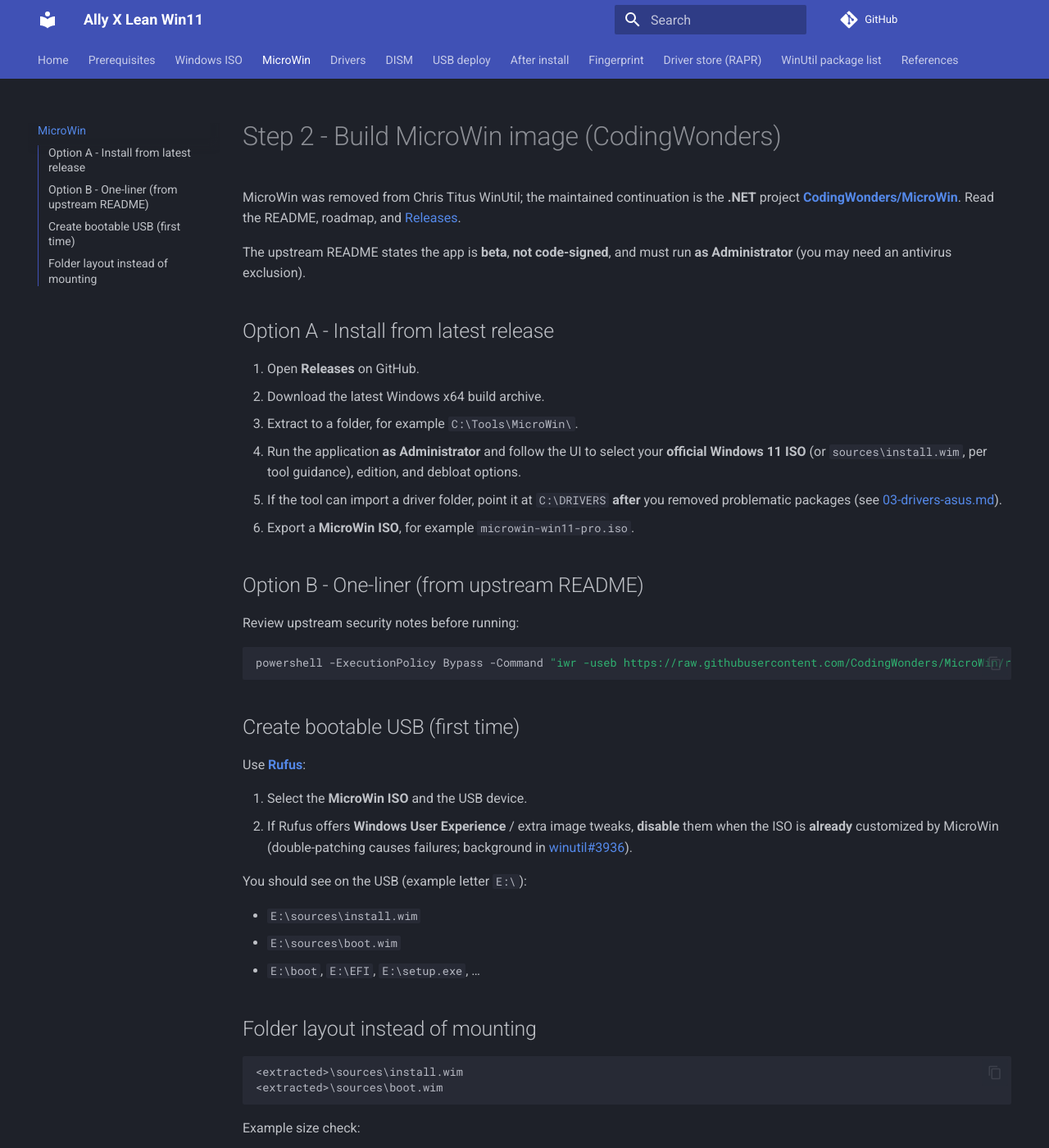
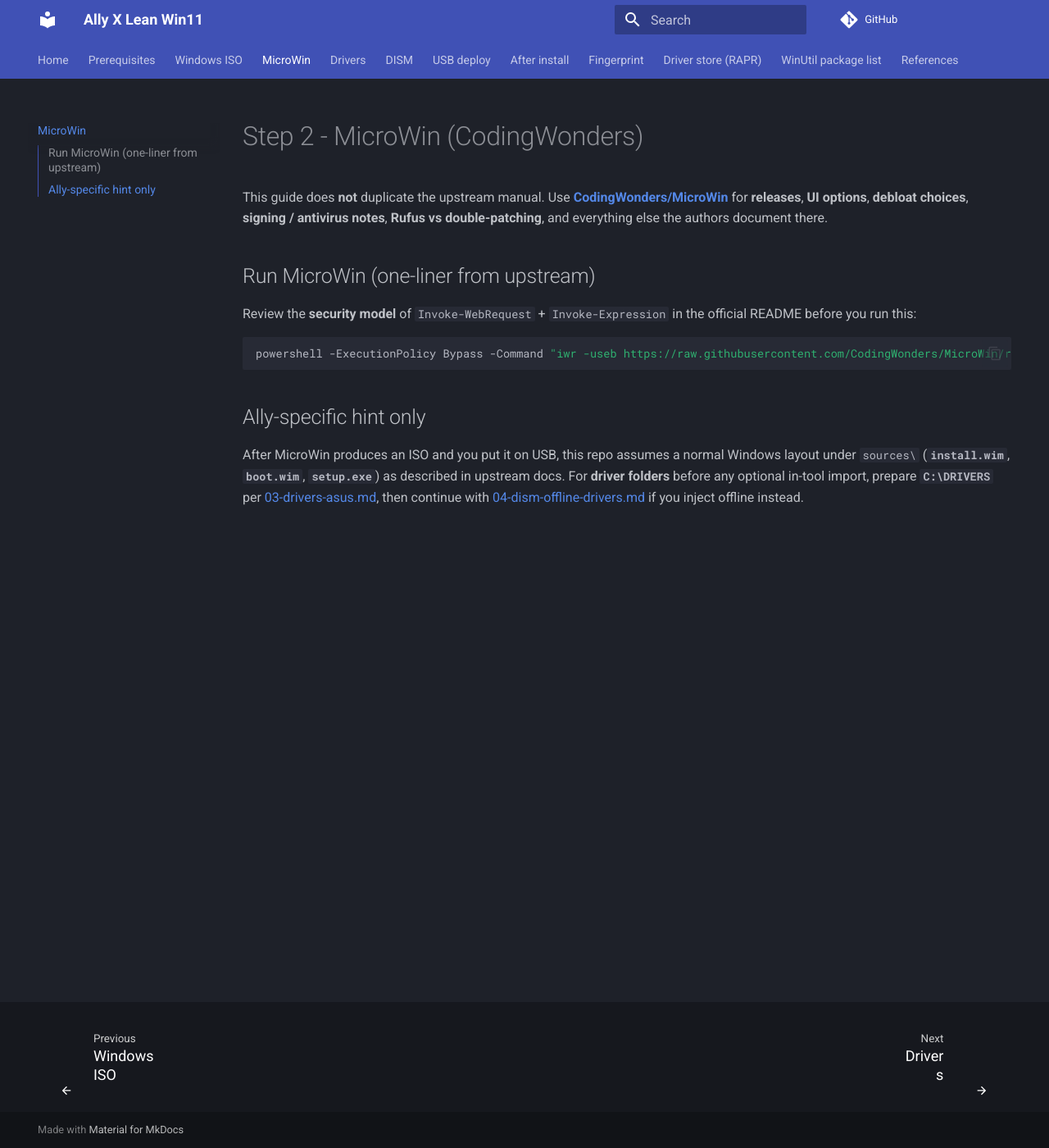
Before and after one commit to emilwojcik93/rog-allyx-rc72la-win11-manual, an MkDocs documentation site: the page built from docs/02-build-microwin.md, in a window 1280 px wide and 1400 px high. Shown: the whole window at 82% size. Built offline with MkDocs 1.6.1 and Material for MkDocs 9.7.7, drawn with Linux system fonts in a browser that asks for light colours; comment, search, counter and statistics services are not loaded; some of the changed text lies outside the part shown.

Commit message:
Docs: defer to upstream tools; fluid responsive footer nav
Co-authored-by: Cursor <cursoragent@cursor.com>

````diff
--- a/docs/02-build-microwin.md
+++ b/docs/02-build-microwin.md
@@ -1,48 +1,15 @@
-# Step 2 - Build MicroWin image (CodingWonders)
+# Step 2 - MicroWin (CodingWonders)
 
-MicroWin was removed from Chris Titus WinUtil; the maintained continuation is the **.NET** project **[CodingWonders/MicroWin](https://github.com/CodingWonders/MicroWin)**. Read the README, roadmap, and [Releases](https://github.com/CodingWonders/MicroWin/releases).
+This guide does **not** duplicate the upstream manual. Use **[CodingWonders/MicroWin](https://github.com/CodingWonders/MicroWin)** for **releases**, **UI options**, **debloat choices**, **signing / antivirus notes**, **Rufus vs double-patching**, and everything else the authors document there.
 
-The upstream README states the app is **beta**, **not code-signed**, and must run **as Administrator** (you may need an antivirus exclusion).
+## Run MicroWin (one-liner from upstream)
 
-## Option A - Install from latest release
-
-1. Open **Releases** on GitHub.
-2. Download the latest Windows x64 build archive.
-3. Extract to a folder, for example `C:\Tools\MicroWin\`.
-4. Run the application **as Administrator** and follow the UI to select your **official Windows 11 ISO** (or `sources\install.wim`, per tool guidance), edition, and debloat options.
-5. If the tool can import a driver folder, point it at `C:\DRIVERS` **after** you removed problematic packages (see [03-drivers-asus.md](03-drivers-asus.md)).
-6. Export a **MicroWin ISO**, for example `microwin-win11-pro.iso`.
-
-## Option B - One-liner (from upstream README)
-
-Review upstream security notes before running:
+Review the **security model** of `Invoke-WebRequest` + `Invoke-Expression` in the official README before you run this:
 
 ```powershell
 powershell -ExecutionPolicy Bypass -Command "iwr -useb https://raw.githubusercontent.com/CodingWonders/MicroWin/refs/heads/main/Microwin.ps1 | iex"
 ```
 
-## Create bootable USB (first time)
+## Ally-specific hint only
 
-Use **[Rufus](https://rufus.ie/)**:
-
-1. Select the **MicroWin ISO** and the USB device.
-2. If Rufus offers **Windows User Experience** / extra image tweaks, **disable** them when the ISO is **already** customized by MicroWin (double-patching causes failures; background in [winutil#3936](https://github.com/ChrisTitusTech/winutil/issues/3936)).
-
-You should see on the USB (example letter `E:\`):
-
-- `E:\sources\install.wim`
-- `E:\sources\boot.wim`
-- `E:\boot`, `E:\EFI`, `E:\setup.exe`, …
-
-## Folder layout instead of mounting
-
-```text
-<extracted>\sources\install.wim
-<extracted>\sources\boot.wim
-```
-
-Example size check:
-
-```powershell
-Get-Item "C:\path\to\microwin-win11-pro\sources\install.wim" | Format-List FullName, Length
-```
+After MicroWin produces an ISO and you put it on USB, this repo assumes a normal Windows layout under `sources\` (**`install.wim`**, **`boot.wim`**, **`setup.exe`**) as described in upstream docs. For **driver folders** before any optional in-tool import, prepare **`C:\DRIVERS`** per [03-drivers-asus.md](03-drivers-asus.md), then continue with [04-dism-offline-drivers.md](04-dism-offline-drivers.md) if you inject offline instead.
--- a/docs/stylesheets/extra.css
+++ b/docs/stylesheets/extra.css
@@ -4,6 +4,16 @@
   .md-footer__link {
     transition: none !important;
   }
+}
+
+/* Fluid type scale (rem + vw); no fixed px lengths */
+:root {
+  --footer-nav-label: clamp(0.5rem, 0.32rem + 0.55vw, 0.68rem);
+  --footer-nav-title: clamp(0.55rem, 0.38rem + 0.65vw, 0.8rem);
+  --footer-nav-pad-block: clamp(0.12rem, 0.08rem + 0.35vw, 0.28rem);
+  --footer-nav-pad-inline: clamp(0.25rem, 0.15rem + 0.6vw, 0.55rem);
+  --footer-nav-gap: clamp(0.12rem, 0.06rem + 0.45vw, 0.35rem);
+  --footer-row-gap: clamp(0.2rem, 0.12rem + 0.5vw, 0.45rem);
 }
 
 /* Desktop: slide header + section tabs off-screen when scrolling down */
@@ -26,36 +36,47 @@
   }
 }
 
-/* Smaller previous / next footer controls */
+/* Footer prev/next: smaller fluid type; titles wrap instead of truncating */
 .md-footer__inner {
-  gap: 0.35rem;
-  padding-top: 0.35rem;
-  padding-bottom: 0.35rem;
+  gap: var(--footer-row-gap);
+  padding-block: var(--footer-nav-pad-block);
+  padding-inline: clamp(0.25rem, 2vw, 1rem);
 }
 
 .md-footer__link {
-  gap: 0.25rem;
-  padding: 0.2rem 0.35rem;
-  max-width: 42%;
-  font-size: 0.72rem;
-  line-height: 1.25;
+  gap: var(--footer-nav-gap);
+  padding-block: var(--footer-nav-pad-block);
+  padding-inline: var(--footer-nav-pad-inline);
+  min-width: 0;
+  max-width: none;
+  font-size: var(--footer-nav-title);
+  line-height: 1.28;
+  overflow-wrap: anywhere;
+  word-break: break-word;
 }
 
 .md-footer__title {
-  gap: 0.1rem;
+  min-width: 0;
+  white-space: normal;
+  overflow: visible;
+  text-overflow: unset;
+  overflow-wrap: anywhere;
+  word-break: break-word;
 }
 
 .md-footer__direction {
-  font-size: 0.62rem;
-  opacity: 0.75;
+  font-size: var(--footer-nav-label);
+  line-height: 1.2;
+  opacity: 0.78;
 }
 
 .md-footer__link .md-footer__button.md-icon {
-  width: 0.95rem;
-  height: 0.95rem;
+  flex-shrink: 0;
+  width: 1.15em;
+  height: 1.15em;
 }
 
 .md-footer__link .md-footer__button.md-icon svg {
-  width: 0.85rem;
-  height: 0.85rem;
+  width: 1em;
+  height: 1em;
 }
````
Also changed, not shown: README.md (+2 -2 lines), docs/06-post-install.md (+8 -32 lines), docs/winget-profile.md (+5 -7 lines).
